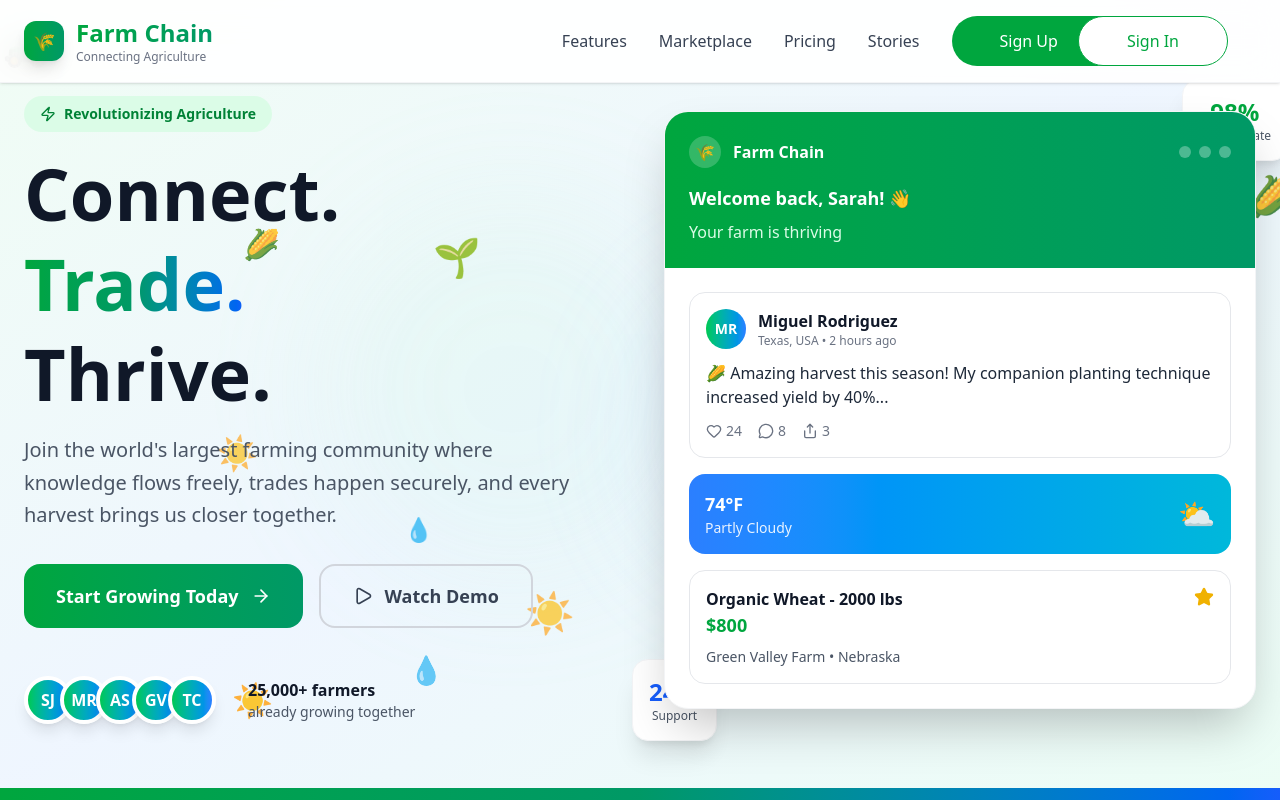
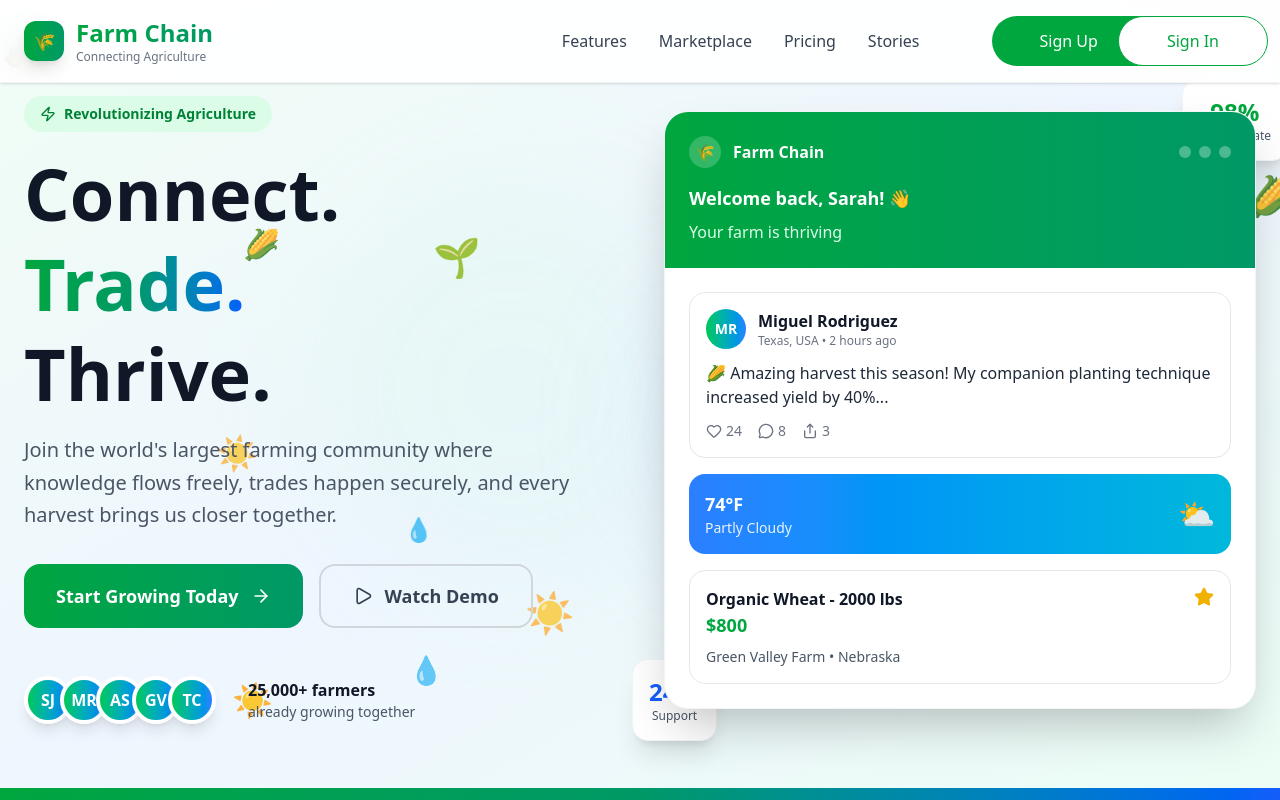
Before and after one commit to Pero4l/Farm-chain, a Next.js app: page / in a window 1280 px wide. Shown: the top 800 px of the page. Built offline with nearby package versions, Linux system fonts and the light colour scheme.

Commit message:
i made the button better on md

```diff
--- a/app/components/Atoms/button.tsx
+++ b/app/components/Atoms/button.tsx
@@ -14,9 +14,9 @@ const Button = () => {
         {/* <ThemeToggle/> */}
 
         {/* BUTTONS */}
-        <div className='flex  justify-center lg:flex'>
-          <button className='bg-green-600 text-white lg:px-12 md:px-40 px-12 py-3 rounded-l-full hover:bg-green-700 transition'>Sign Up</button>
-          <button className='border border-green-600 text-green-600 lg:px-12 md:px-44 px-10 py-3 rounded-full hover:bg-green-600 hover:text-white transition bg-white relative right-7'>Sign In</button>
+        <div className='flex  justify-center lg:flex relative lg:left-10'>
+          <button className='bg-green-600 text-white lg:px-12 md:px-5 px-12 py-3 rounded-l-full hover:bg-green-700 transition'>Sign Up</button>
+          <button className='border border-green-600 text-green-600 lg:px-12 md:px-5 px-10 py-3 rounded-full hover:bg-green-600 hover:text-white transition bg-white relative md:right-4 lg:right-7 right-7'>Sign In</button>
         </div>
 
 
```
